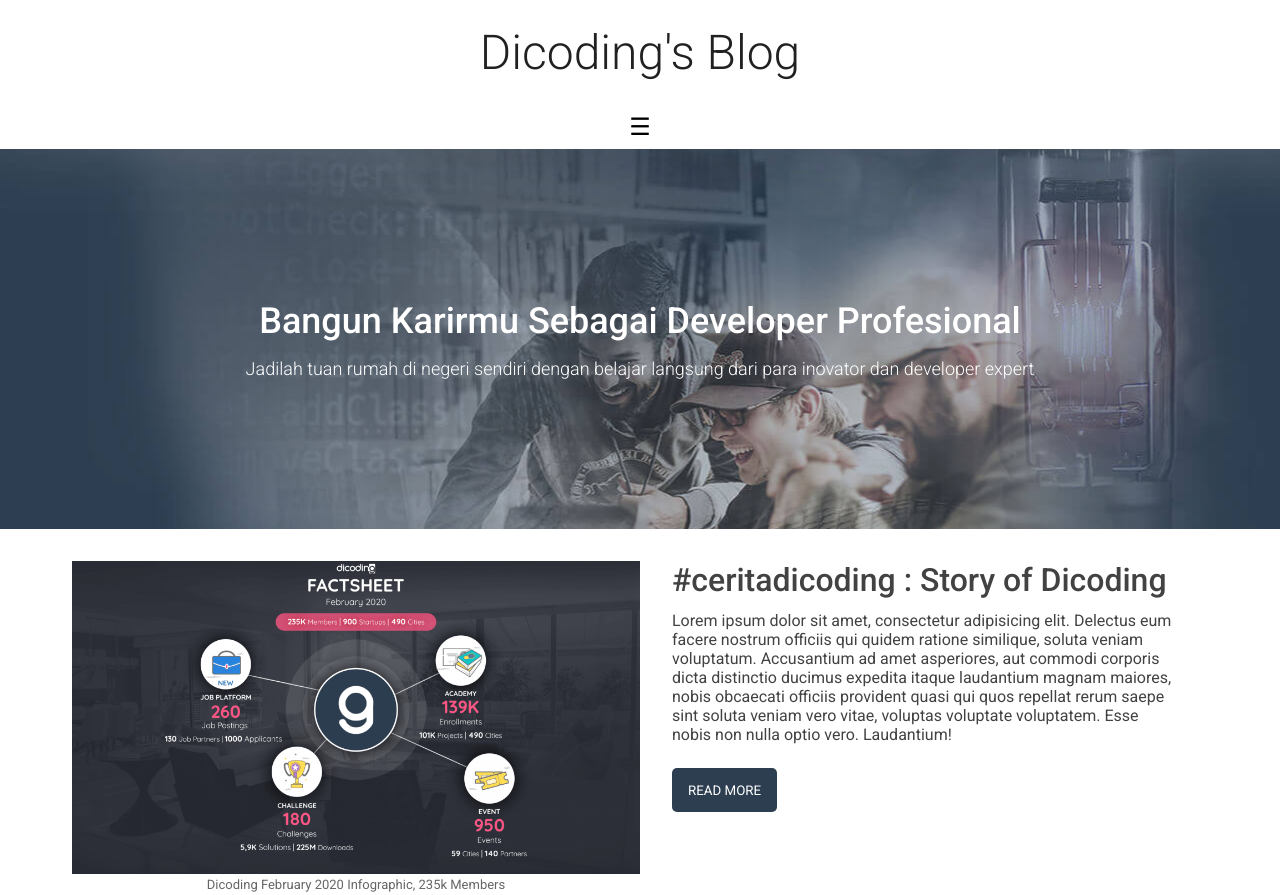
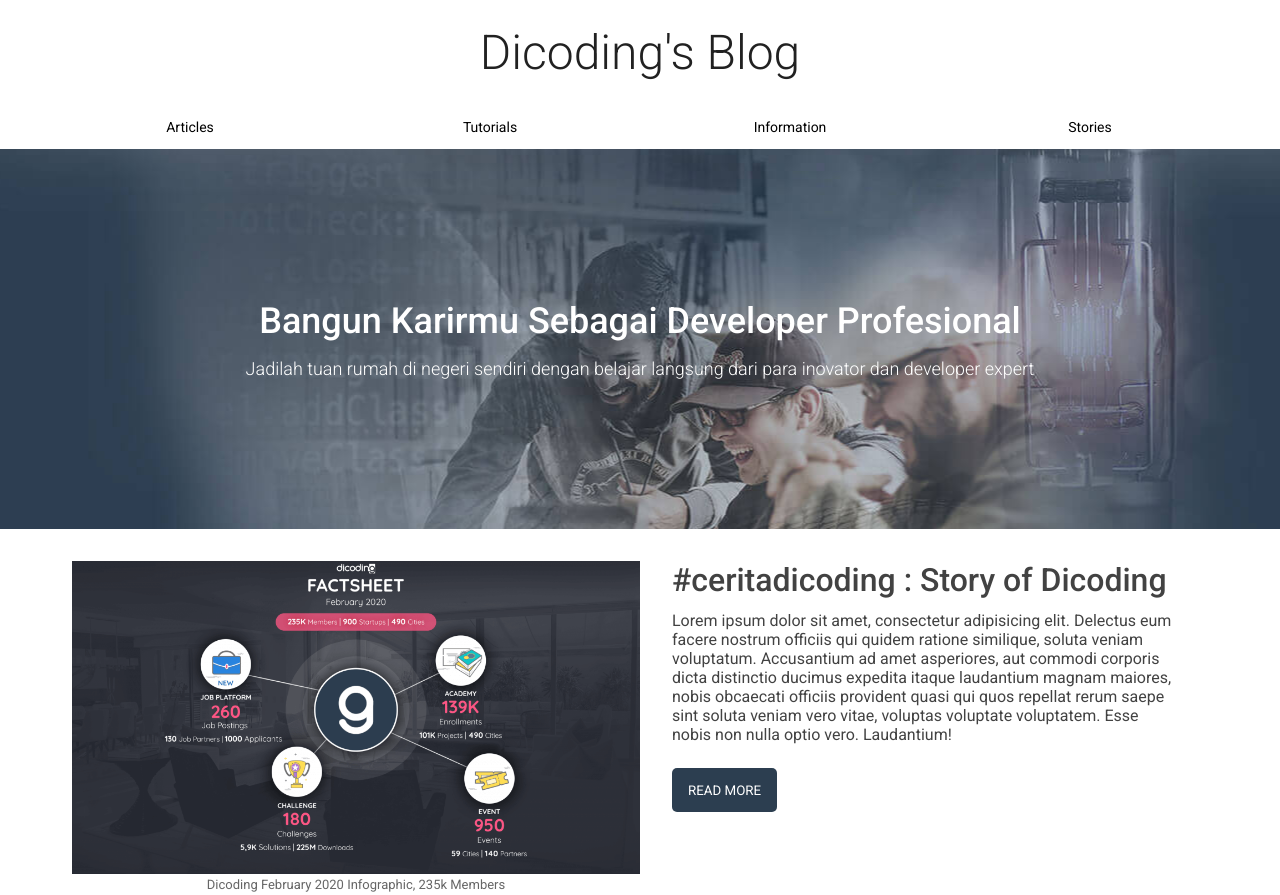
Before and after one commit to Sandydht/dicoding-blog, a website built with webpack: page src/index.html in a window 1280 px wide. Shown: the top 895 px of the page. Built offline with nearby package versions, Linux system fonts and the light colour scheme.

Commit message:
feat: off canvas menu

```diff
--- a/src/styles/main.css
+++ b/src/styles/main.css
@@ -343,6 +343,31 @@
 }
 
 @media screen and (min-width: 840px) {
+  .hamburger__button {
+    display: none;
+  }
+
+  .nav {
+    position: static;
+    height: auto;
+    width: 100%;
+    max-width: 1200px;
+    transform: unset;
+    background-color: #FFFFFF;
+    margin-left: auto;
+    margin-right: auto;
+  }
+
+  .nav__list {
+    flex-direction: row;
+  }
+
+  .nav__item a {
+    justify-content: center;
+    align-items: center;
+    color: #000000;
+  }
+
   .posts {
     grid-template-columns: repeat(2, 1fr);
   }
```
